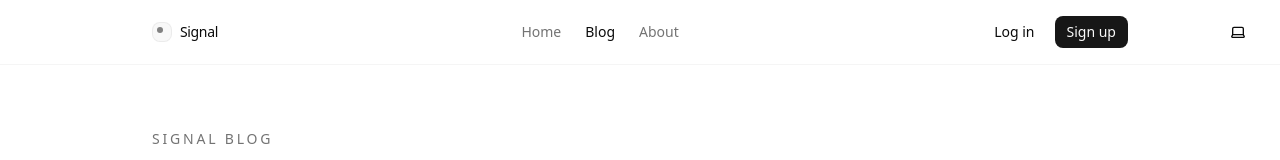
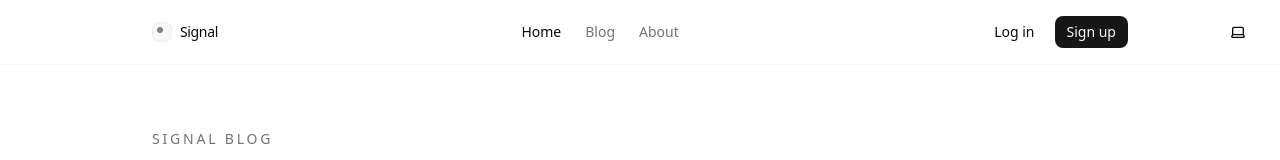
Before and after one commit to jasonjamesmoore/blog-mockup, a Next.js app: page / in a window 1280 px wide. Shown: the top 160 px of the page. Built offline with nearby package versions, Linux system fonts and the light colour scheme.

Commit message:
feat: add active nav link styling with usePathname

```diff
--- a/src/components/site-header.tsx
+++ b/src/components/site-header.tsx
@@ -9,8 +9,16 @@ import {
 } from "@/components/ui/dropdown-menu";
 import { Laptop } from "lucide-react";
 import { useTheme } from "next-themes";
+import { usePathname } from "next/navigation";
 import Link from "next/link";
 import { cn } from "@/lib/utils";
+
+// Navigation items
+const NAV_ITEMS = [
+  { label: "Home", href: "/" },
+  { label: "Blog", href: "/blog" },
+  { label: "About", href: "/about" },
+] as const;
 
 // Theme helper function
 function ThemeToggle({ className }: { className?: string }) {
@@ -45,6 +53,23 @@ function ThemeToggle({ className }: { className?: string }) {
 }
 
 export function SiteHeader() {
+  const pathname = usePathname();
+
+  // Derive active state for each nav item during render
+  const isActive = (href: string) => {
+    if (href === "/") return pathname === "/";
+    if (href === "/blog")
+      return pathname === "/blog" || pathname.startsWith("/blog/");
+    return pathname === href;
+  };
+
+  // Compute link classes based on active state
+  const getLinkClasses = (href: string) =>
+    cn(
+      "text-muted-foreground hover:text-foreground focus-visible:outline-none focus-visible:ring-2 focus-visible:ring-ring focus-visible:ring-offset-2 focus-visible:ring-offset-background",
+      isActive(href) && "text-foreground",
+    );
+
   return (
     <header className="sticky top-0 z-50 border-b border-border/40 bg-background/70 backdrop-blur supports-backdrop-filter:bg-background/60">
       <div className="relative">
@@ -61,16 +86,24 @@ export function SiteHeader() {
           </Link>
 
           {/* Nav */}
-          <nav className="flex items-center gap-6 text-sm text-muted-foreground">
-            <Link href="/" className="hover:text-foreground">
-              Home
-            </Link>
-            <Link href="/blog" aria-current="page" className="text-foreground">
-              Blog
-            </Link>
-            <Link href="/about" className="hover:text-foreground">
-              About
-            </Link>
+          <nav className="flex items-center gap-6 text-sm">
+            {NAV_ITEMS.map(({ label, href }) => {
+              const active = isActive(href);
+
+              return (
+                <Link
+                  key={href}
+                  href={href}
+                  className={cn(
+                    "text-muted-foreground hover:text-foreground focus-visible:outline-none focus-visible:ring-2 focus-visible:ring-ring focus-visible:ring-offset-2 focus-visible:ring-offset-background",
+                    active && "text-foreground",
+                  )}
+                  aria-current={active ? "page" : undefined}
+                >
+                  {label}
+                </Link>
+              );
+            })}
           </nav>
 
           {/* Actions */}
```
